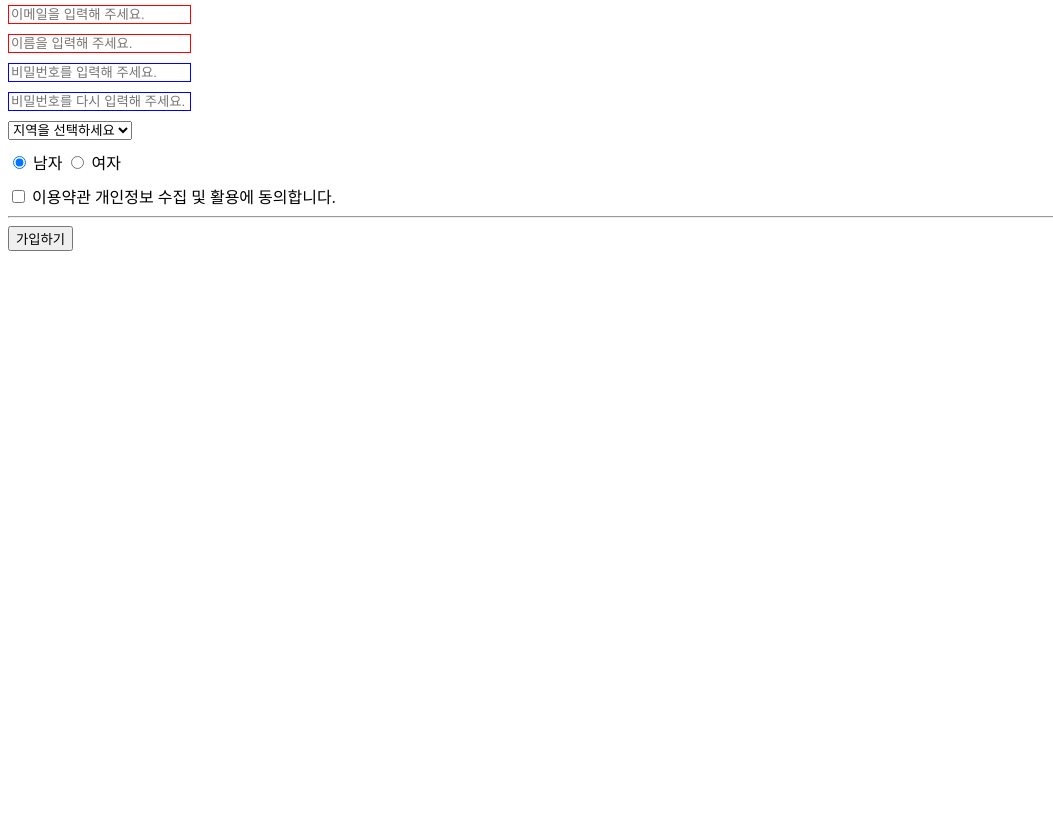
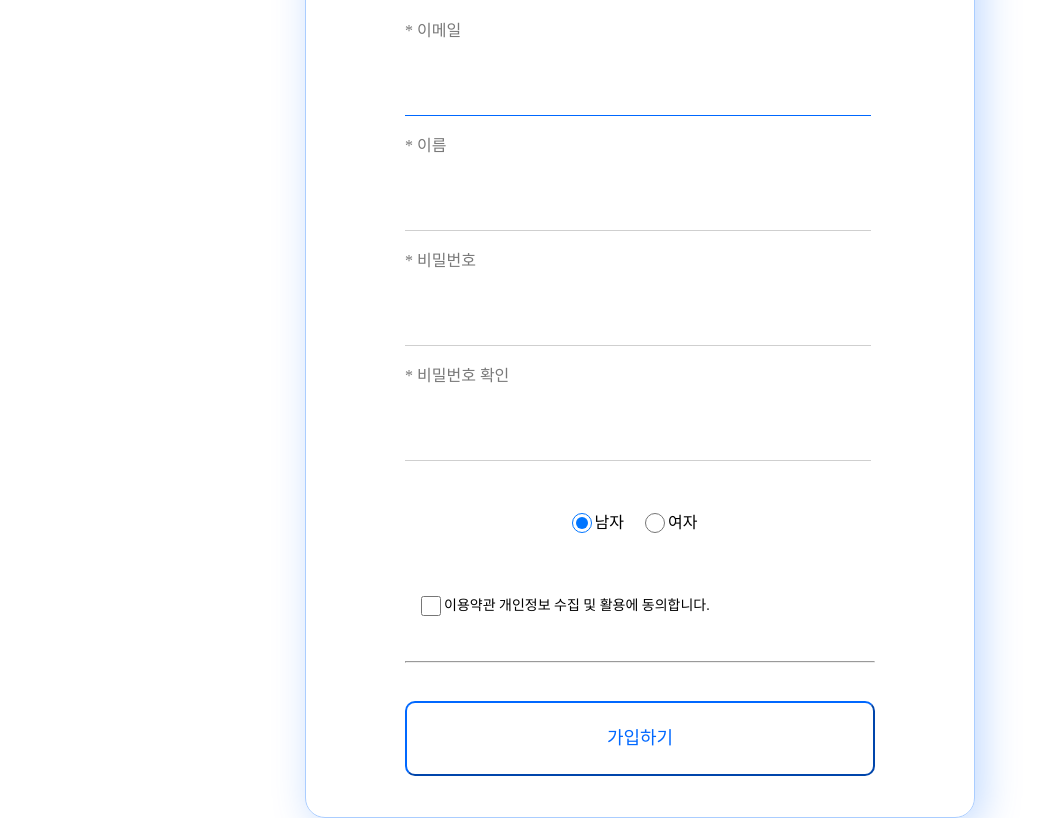
Before and after one commit to gimeast/front, a plain HTML site: page precamp/class/01-html/02-signup.html in a window 1280 px wide. Shown: the part 70-888 px from the top of the page, without its empty margins (0-1053 px from the left). Before the commit the page ends 800 px from the top, so only its background shows below. Drawn offline with Linux system fonts and the light colour scheme.

Commit message:
회원가입 양식 만들기

```diff
--- a/precamp/class/01-html/02-signup.css
+++ b/precamp/class/01-html/02-signup.css
@@ -1,9 +1,99 @@
-div {
-  margin-top: 10px;
+* {
+  box-sizing: border-box;
 }
-.pwd {
-  border: 1px solid blue;
+body {
+  display: flex;
+  justify-content: center;
+  align-items: center;
+  height: 100vh;
 }
-input {
-  border: 1px solid red;
+.pb {
+  display: flex;
+  justify-content: center;
+  border: 1px solid #aacdff;
+  width: 670px;
+  height: 960px;
+  border-radius: 20px;
+  box-shadow: 7px 7px 39px 0px #0068ff40;
 }
+.cb {
+  width: 470px;
+  height: 818px;
+}
+.title {
+  width: 466px;
+  height: 94px;
+
+  font-family: Noto Sans CJK KR;
+  font-weight: 700;
+  font-size: 32px;
+  line-height: 47.36px;
+  color: #0068ff;
+}
+.info {
+  width: 158px;
+  height: 23.65px;
+  color: #797979;
+  margin-bottom: 56.35px;
+}
+#email {
+  outline: none;
+  width: 466px;
+  border-width: 0 0 1px;
+  border-color: #0068ff;
+}
+input[type="text"], input[type="password"] {
+  outline: none;
+  width: 466px;
+  border-width: 0 0 1px;
+  border-color: #CFCFCF;
+}
+.radioBox {
+  display: flex;
+  justify-content: center;
+  align-items: center;
+}
+input[type="radio"] {
+  width: 20px;
+  height: 19.95px;
+  background-color: gray;
+}
+.radioBox {
+  margin-top: 50px;
+  width: 454px;
+  height: 21.06px;
+}
+.checkBox {
+  margin-top: 50px;
+  margin-bottom: 30px;
+  display: flex;
+  justify-content: center;
+  align-items: center;
+}
+input[type="checkbox"] {
+  width: 20px;
+  height: 20px;
+  border-color: #007bff;
+
+}
+.agreeText {
+  width: 419px;
+  height: 21px;
+  font: Noto Sans CJK KR;
+  font-weight: 400;
+  font-size: 14px;
+  line-height: 20.72px;
+}
+.btn {
+  margin-top: 30px;
+  width: 470px;
+  height: 75px;
+  background-color: #FFFFFF;
+  border-color: #0068FF;
+  color: #0068FF;
+  border-radius: 10px;
+  font: Noto Sans CJK KR;
+  font-weight: 400;
+  font-size: 18px;
+  line-height: 26.64px;
+}
--- a/precamp/class/01-html/02-signup.html
+++ b/precamp/class/01-html/02-signup.html
@@ -7,39 +7,41 @@
 </head>
 
 <body>
-    <h2>회원가입</h2>
+    <div class="pb">
+        <div class="cb">
+            <p class="title">회원가입을 위해 <br>
+                정보를 입력해주세요</p>
             <div>
-        <input type="text" placeholder="이메일을 입력해 주세요.">
+                <p class="info">* 이메일</p>
+                <input type="text" id="email">
             </div>
             <div>
-        <input type="text" placeholder="이름을 입력해 주세요.">
+                <p class="info">* 이름</p>
+                <input type="text" id="name">
             </div>
             <div>
-        <input class="pwd" type="password" placeholder="비밀번호를 입력해 주세요.">
+                <p class="info">* 비밀번호</p>
+                <input class="pwd" type="password">
             </div>
             <div>
-        <input class="pwd" type="password" placeholder="비밀번호를 다시 입력해 주세요.">
+                <p class="info">* 비밀번호 확인</p>
+                <input class="pwd" type="password">
             </div>
-    <div>
-        <select name="region">
-            <option selected disabled>지역을 선택하세요</option>
-            <option>서울</option>
-            <option>경기</option>
-            <option>인천</option>
-        </select>
-    </div>
-    <div>
+            <div class="radioBox">
                     <input type="radio" id="male" name="gender" checked>
                     <label for="male">남자</label>
+                    &nbsp;&nbsp;&nbsp;&nbsp;
                     <input type="radio" id="female" name="gender">
                     <label for="female">여자</label>
             </div>
-    <div>
+            <div class="checkBox">
                 <input type="checkbox" id="agree">
-        <label for="agree"> 이용약관 개인정보 수집 및 활용에 동의합니다.</label>
+                <p class="agreeText"> 이용약관 개인정보 수집 및 활용에 동의합니다.</p>
             </div>
             <hr>
-    <button>가입하기</button>
+            <button class="btn">가입하기</button>
+        </div>
+    </div>
 </body>
 
 </html>
```
Lines whose indentation alone changed are shown as unchanged.
